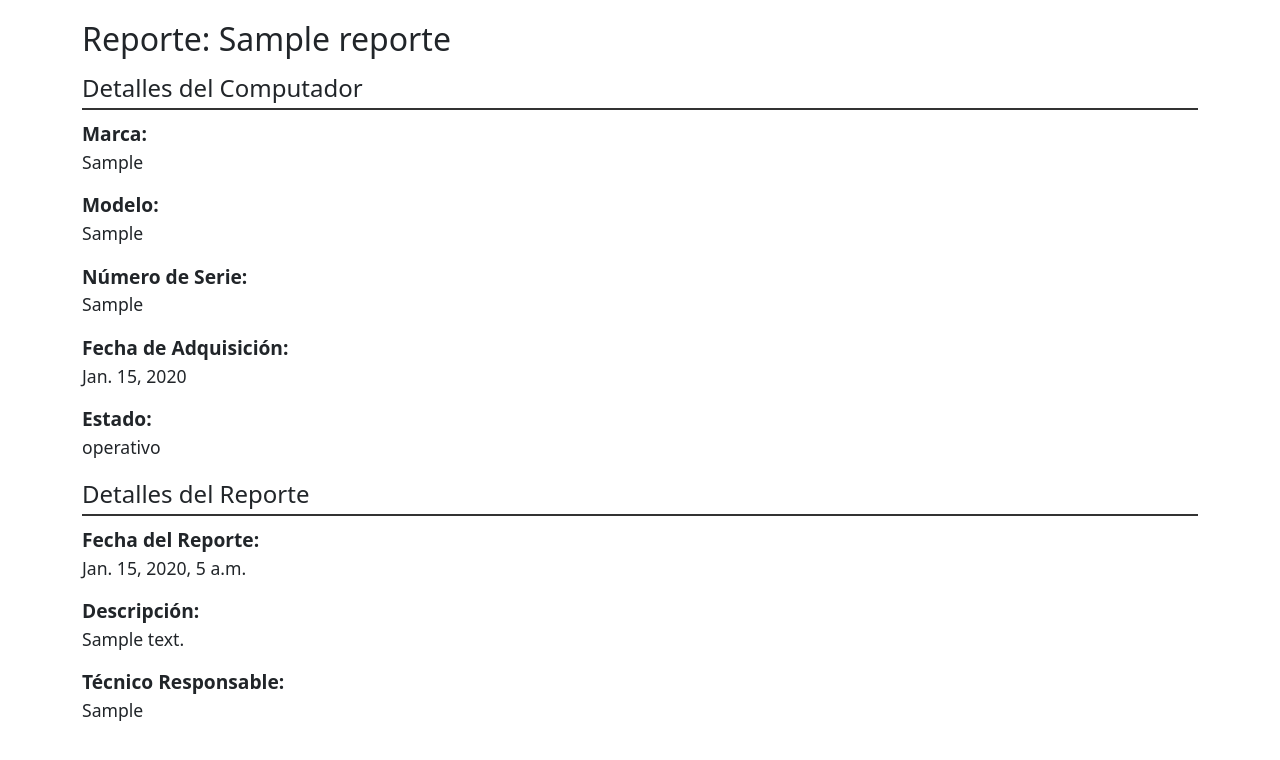
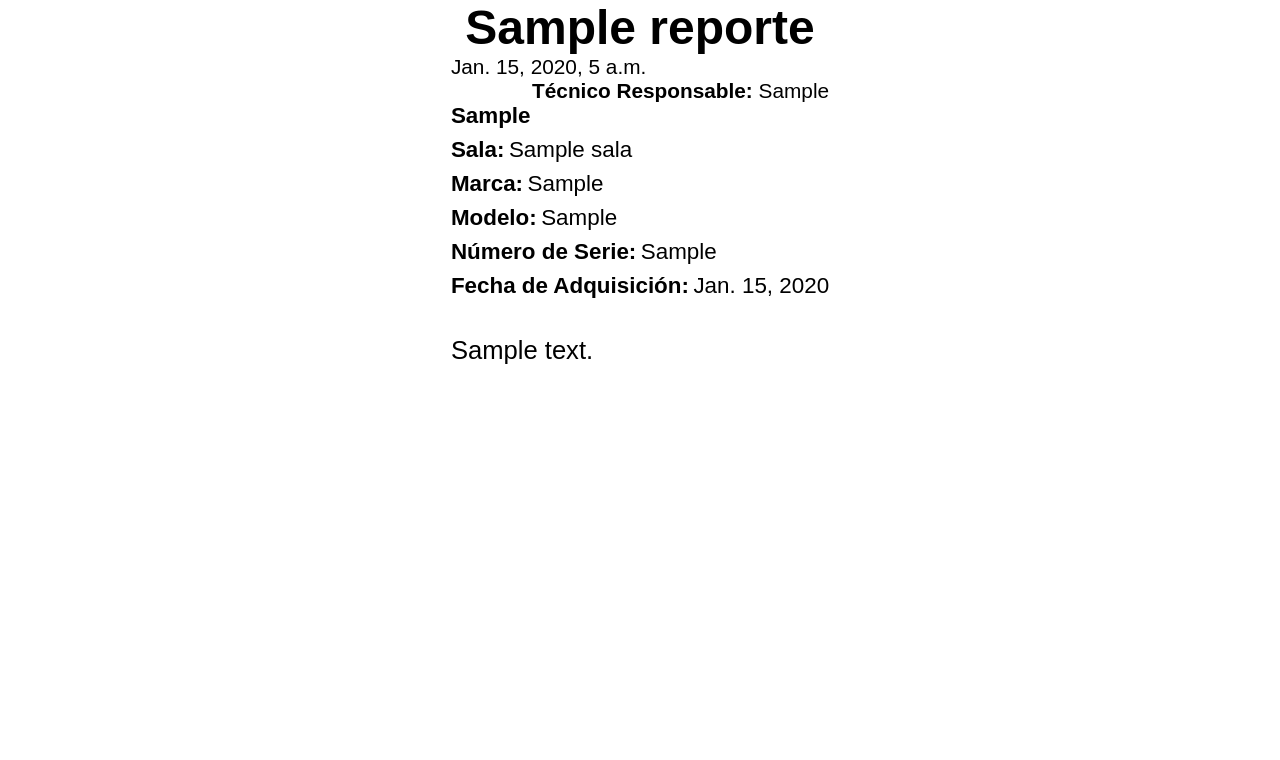
Before and after one commit to Carlos-Leguizamo/TechManage, a Django app: template reports/templates/pdf_template.html in a window 1280 px wide. Shown: the top 760 px of the page. Run offline with Django 5.2, Linux system fonts and the light colour scheme; the template is opened without the code that fills it: values that come from a table or form of the project are taken from there, others are empty; tables that the repository leaves empty hold one stand-in row (values such as "Sample post"); some libraries are stand-ins or nearby versions.

Commit message:
configuración de views.py reports y su plantilla pdf

```diff
--- a/reports/templates/pdf_template.html
+++ b/reports/templates/pdf_template.html
@@ -1,82 +1,105 @@
 <!DOCTYPE html>
 <html lang="es">
+
 <head>
     <meta charset="UTF-8">
-    <title>Reporte PDF</title>
-    <!-- Incluye Bootstrap desde la CDN -->
-    <link rel="stylesheet" href="https://stackpath.bootstrapcdn.com/bootstrap/5.3.0/css/bootstrap.min.css">
+    <meta name="viewport" content="width=device-width, initial-scale=1.0">
+    <title>{{ reporte.nombre_reporte }}</title>
     <style>
-           body {
-            font-size: 1.2rem; /* Ajusta el tamaño de fuente global */
+        * {
+            margin: 0;
+            padding: 0;
+            box-sizing: border-box;
         }
-        h1 {
-            font-size: 2rem; /* Tamaño de fuente para el título principal */
+
+        body {
+            width: 100%;
+            height: 100%;
+            font-family: 'Arial', sans-serif;
+            display: flex;
+            flex-direction: column;
+            justify-content: flex-start;
+            align-items: center;
         }
-        h3 {
-            font-size: 1.5rem; /* Tamaño de fuente para los subtítulos */
+
+        .report-title {
+            font-size: 3rem;
+            font-weight: bold;
+            text-align: center;
+            margin: 0;
         }
-        .container {
-            margin-top: 20px;
+
+        .report-date {
+            font-size: 1.3rem;
+            text-align: right; /* Alinea el texto a la derecha */
         }
-        .section {
-            margin-bottom: 20px;
+
+        .section div {
+            margin-bottom: 0.5rem; /* Espacio entre cada línea de información */
         }
-        .section h3 {
-            border-bottom: 2px solid #333;
-            padding-bottom: 5px;
-            margin-bottom: 10px;
+
+        .section strong {
+            font-size: 1.4rem;
         }
-        .section strong {
-            font-size: 1.2rem; /* Tamaño de fuente para las etiquetas de fuerte */
+
+        .section span{
+            font-size: 1.4rem;
         }
+
         .section p {
-            font-size: 1.1rem; /* Tamaño de fuente para los párrafos */
+            margin-top: 2rem;
+            font-size: 1.6rem;
+            line-height: 1.5;
+            text-align: justify;
+            font-weight: normal;
         }
     </style>
 </head>
+
 <body>
-    <div class="container">
-        <h1 class="mb-3">Reporte: {{ reporte.nombre_reporte }}</h1>
+    <div>
+        <h1 class="report-title">{{ reporte.nombre_reporte }}</h1>
+        <span class="report-date">{{ reporte.fecha }}</span>
+        <div class="report-date">
+            <strong>Técnico Responsable:</strong>
+            <span>{{ reporte.tecnico_responsable }}</span>
+        </div>
+
 
         <div class="section">
-            <h3>Detalles del Computador</h3>
-            <div class="mb-3">
+            <div>
+                <strong>{{ computador.tipo }}</strong>
+            </div>
+            <div>
+                <strong>Sala:</strong>
+                <span>{{ sala.nombre_sala }}</span> <!-- Nueva línea para mostrar el nombre de la sala -->
+            </div>
+            <div>
                 <strong>Marca:</strong>
-                <p>{{ computador.marca }}</p>
+                <span>{{ computador.marca }}</span>
             </div>
-            <div class="mb-3">
+            <div>
                 <strong>Modelo:</strong>
-                <p>{{ computador.modelo }}</p>
+                <span>{{ computador.modelo }}</span>
             </div>
-            <div class="mb-3">
+            <div>
                 <strong>Número de Serie:</strong>
-                <p>{{ computador.numero_serie }}</p>
+                <span>{{ computador.numero_serie }}</span>
             </div>
-            <div class="mb-3">
+            <div>
                 <strong>Fecha de Adquisición:</strong>
-                <p>{{ computador.fecha_adquisicion }}</p>
-            </div>
-            <div class="mb-3">
-                <strong>Estado:</strong>
-                <p>{{ computador.estado }}</p>
+                <span>{{ computador.fecha_adquisicion }}</span>
             </div>
         </div>
 
+        <!-- Sección de detalles del reporte -->
         <div class="section">
-            <h3>Detalles del Reporte</h3>
-            <div class="mb-3">
-                <strong>Fecha del Reporte:</strong>
-                <p>{{ reporte.fecha }}</p>
+            <div>
+                <p> {{ reporte.descripcion }}</p>
             </div>
-            <div class="mb-3">
-                <strong>Descripción:</strong>
-                <p>{{ reporte.descripcion }}</p>
-            </div>
-            <div class="mb-3">
-                <strong>Técnico Responsable:</strong>
-                <p>{{ reporte.tecnico_responsable }}</p>
-            </div>
+
         </div>
     </div>
 </body>
+
 </html>
--- a/reports/views.py
+++ b/reports/views.py
@@ -2,7 +2,7 @@ from django.shortcuts import render, redirect, get_object_or_404
 from django.core.paginator import Paginator, EmptyPage, PageNotAnInteger
 from .models import Reportes
 from .forms import ReporteForm
-from room.models import Computadores
+from room.models import Computadores, Sala
 from django.http import HttpResponse
 from django.template.loader import get_template
 from xhtml2pdf import pisa
@@ -11,7 +11,7 @@ from django.utils import timezone
 
 def reports(request):
     reportes_list = Reportes.objects.all()
-    paginator = Paginator(reportes_list, 5)  # Mostrar 10 reportes por página
+    paginator = Paginator(reportes_list, 5)  # Mostrar 5 reportes por página
     page = request.GET.get('page')
     try:
         reportes = paginator.page(page)
@@ -43,11 +43,13 @@ def new_report(request):
 def generate_pdf_view(request, id_reportes):
     reporte = get_object_or_404(Reportes, id_reportes=id_reportes)
     computador = get_object_or_404(Computadores, id_computador=reporte.id_computador.id_computador)
+    sala = get_object_or_404(Sala, id_sala=computador.id_sala.id_sala)  # Obtén la sala del computador
 
     template_path = 'pdf_template.html'
     context = {
         'reporte': reporte,
         'computador': computador,  # Incluye los datos del computador
+        'sala': sala  # Incluye la sala en el contexto
     }
 
     # Cargar plantilla y contexto en el PDF
```
Also changed, not shown: reports/forms.py (+7 -1 lines), reports/static/js/new_reports.js (added, +29 -0 lines), reports/templates/new_reports.html (+10 -2 lines).
